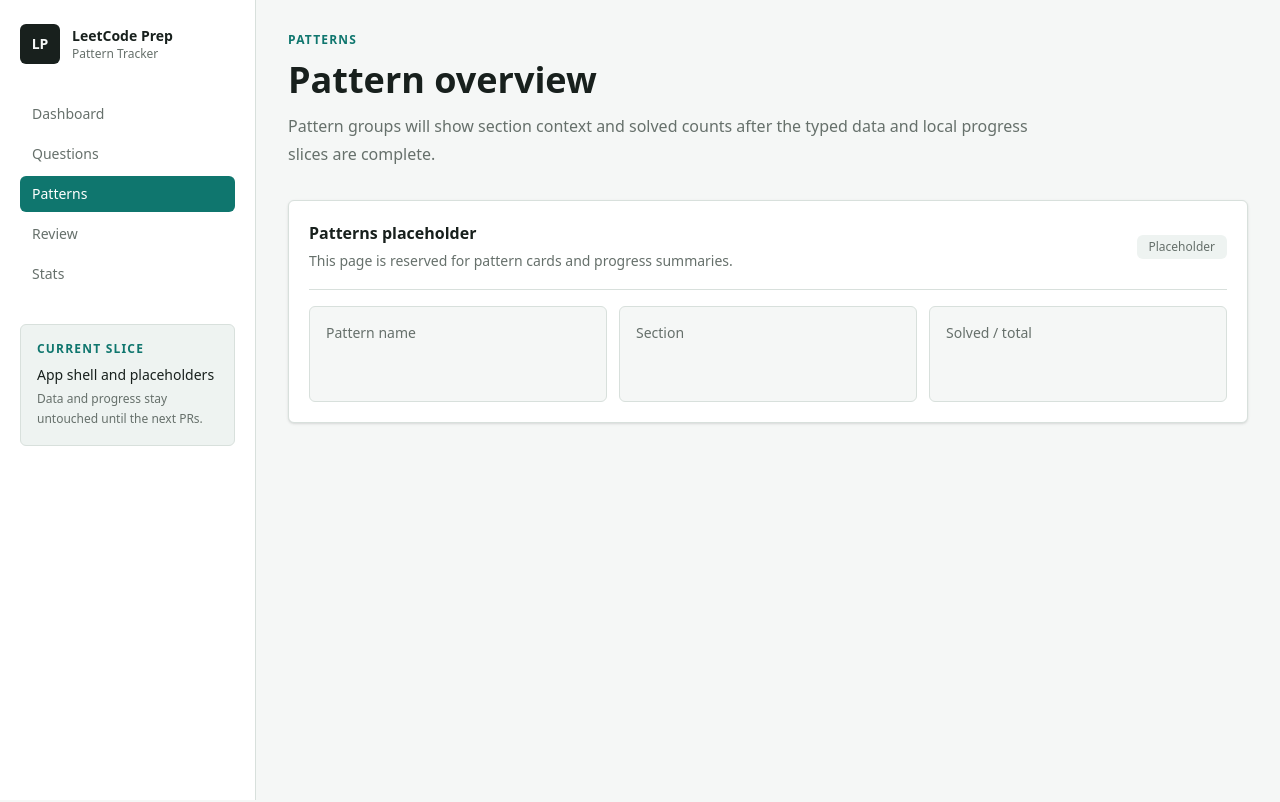
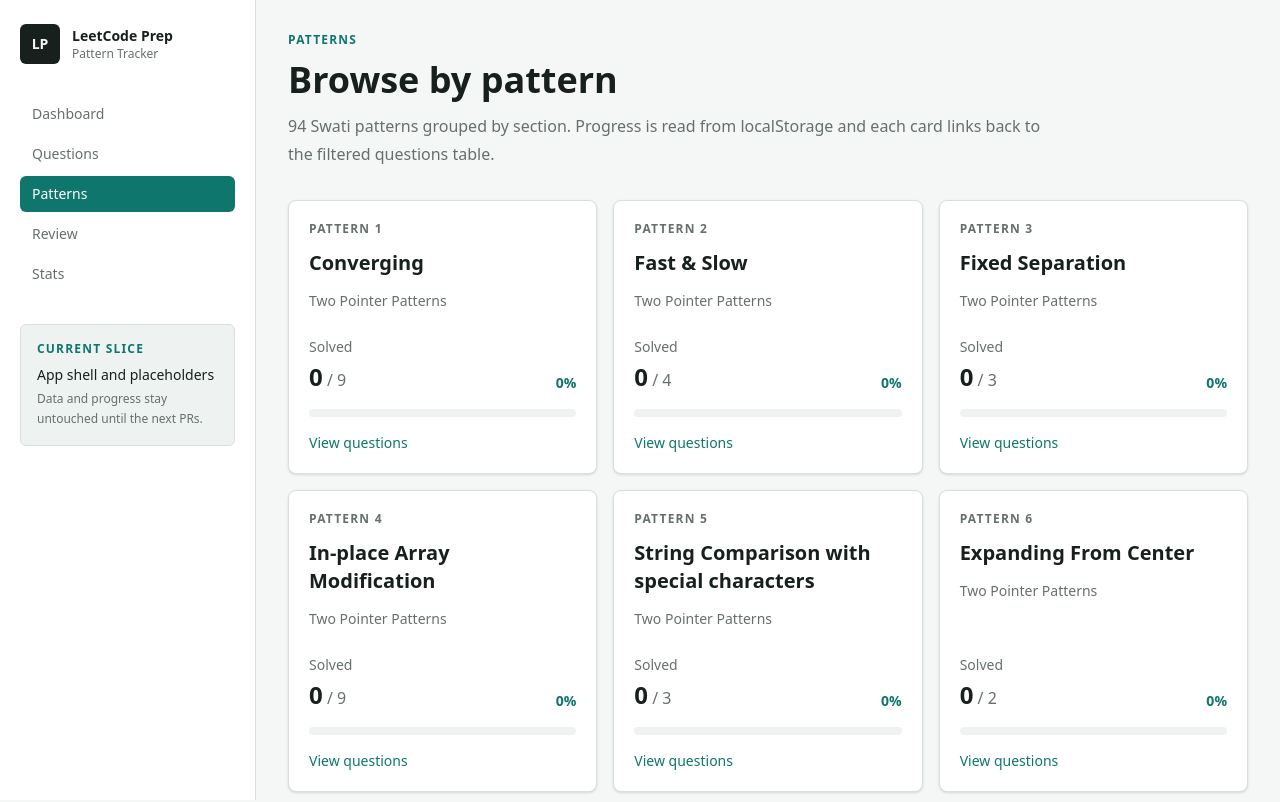
Before and after one commit to itsnothuy/Leetcode-Prep, a Next.js app: page /patterns in a window 1280 px wide. Shown: the top 802 px of the page. Built offline with nearby package versions, Linux system fonts and the light colour scheme.

Commit message:
feat(patterns): add pattern progress page

```diff
--- a/src/app/patterns/page.tsx
+++ b/src/app/patterns/page.tsx
@@ -1,20 +1,17 @@
 import { Container } from "@/components/container";
 import { PageHeader } from "@/components/page-header";
-import { PlaceholderPanel } from "@/components/placeholder-panel";
+import { PatternsOverview } from "@/components/patterns-overview";
+import { patterns, swatiDataSummary } from "@/data";
 
 export default function PatternsPage() {
   return (
     <Container>
       <PageHeader
         eyebrow="Patterns"
-        title="Pattern overview"
-        description="Pattern groups will show section context and solved counts after the typed data and local progress slices are complete."
+        title="Browse by pattern"
+        description={`${swatiDataSummary.patternCount} Swati patterns grouped by section. Progress is read from localStorage and each card links back to the filtered questions table.`}
       />
-      <PlaceholderPanel
-        title="Patterns placeholder"
-        description="This page is reserved for pattern cards and progress summaries."
-        items={["Pattern name", "Section", "Solved / total"]}
-      />
+      <PatternsOverview patterns={patterns} />
     </Container>
   );
 }
--- a/src/app/questions/page.tsx
+++ b/src/app/questions/page.tsx
@@ -3,7 +3,21 @@ import { PageHeader } from "@/components/page-header";
 import { QuestionsTable } from "@/components/questions-table";
 import { problems, swatiDataSummary } from "@/data";
 
-export default function QuestionsPage() {
+type QuestionsPageProps = {
+  searchParams?: Promise<{
+    pattern?: string | string[];
+  }>;
+};
+
+export default async function QuestionsPage({
+  searchParams,
+}: QuestionsPageProps) {
+  const resolvedSearchParams = await searchParams;
+  const patternParam = resolvedSearchParams?.pattern;
+  const initialPatternId = Array.isArray(patternParam)
+    ? patternParam[0]
+    : patternParam;
+
   return (
     <Container>
       <PageHeader
@@ -11,7 +25,11 @@ export default function QuestionsPage() {
         title="Swati question table"
         description={`${swatiDataSummary.patternQuestionEntryCount} pattern-question entries, ${swatiDataSummary.uniqueQuestionCount} unique questions, and ${swatiDataSummary.patternCount} patterns. Search, filters, sorting, and progress tracking are client-side for now.`}
       />
-      <QuestionsTable problems={problems} />
+      <QuestionsTable
+        key={initialPatternId ?? "all-patterns"}
+        initialPatternId={initialPatternId}
+        problems={problems}
+      />
     </Container>
   );
 }
--- /dev/null
+++ b/src/components/patterns-overview.tsx
@@ -0,0 +1,97 @@
+"use client";
+
+import Link from "next/link";
+import { useProblemProgress } from "@/hooks/use-problem-progress";
+import { formatSectionName } from "@/lib/problem-display";
+import type { Pattern } from "@/types/problem";
+
+type PatternsOverviewProps = {
+  patterns: Pattern[];
+};
+
+export function PatternsOverview({ patterns }: PatternsOverviewProps) {
+  const { getProblemStatus } = useProblemProgress();
+
+  return (
+    <section className="grid gap-4 md:grid-cols-2 xl:grid-cols-3">
+      {patterns.map((pattern) => {
+        const progress = getPatternProgress(pattern, getProblemStatus);
+
+        return (
+          <Link
+            key={pattern.id}
+            href={`/questions?pattern=${encodeURIComponent(pattern.id)}`}
+            className="group flex min-h-56 flex-col justify-between rounded-lg border border-border bg-surface p-5 shadow-sm transition hover:-translate-y-0.5 hover:border-accent hover:shadow-md"
+          >
+            <div>
+              <p className="text-xs font-semibold uppercase tracking-widest text-muted">
+                Pattern {pattern.number}
+              </p>
+              <h2 className="mt-3 text-xl font-semibold leading-7 group-hover:text-accent">
+                {pattern.name}
+              </h2>
+              <p className="mt-3 text-sm leading-6 text-muted">
+                {formatSectionName(pattern.section)}
+              </p>
+            </div>
+
+            <div className="mt-6">
+              <div className="flex items-end justify-between gap-4">
+                <div>
+                  <p className="text-sm font-medium text-muted">Solved</p>
+                  <p className="mt-1 text-2xl font-semibold">
+                    {progress.solvedCount}
+                    <span className="text-base font-medium text-muted">
+                      {" "}
+                      / {progress.totalCount}
+                    </span>
+                  </p>
+                </div>
+                <p className="text-sm font-semibold text-accent">
+                  {progress.percentComplete}%
+                </p>
+              </div>
+              <div
+                className="mt-4 h-2 overflow-hidden rounded-full bg-surface-muted"
+                aria-label={`${pattern.name} progress`}
+                aria-valuemax={100}
+                aria-valuemin={0}
+                aria-valuenow={progress.percentComplete}
+                role="progressbar"
+              >
+                <div
+                  className="h-full rounded-full bg-accent transition-all"
+                  style={{ width: `${progress.percentComplete}%` }}
+                />
+              </div>
+              <p className="mt-4 text-sm font-medium text-accent">
+                View questions
+              </p>
+            </div>
+          </Link>
+        );
+      })}
+    </section>
+  );
+}
+
+function getPatternProgress(
+  pattern: Pattern,
+  getProblemStatus: (problemId: string) => string,
+) {
+  const uniqueProblemIds = Array.from(
+    new Set(pattern.problems.map((problem) => problem.id)),
+  );
+  const totalCount = uniqueProblemIds.length;
+  const solvedCount = uniqueProblemIds.filter(
+    (problemId) => getProblemStatus(problemId) === "solved",
+  ).length;
+  const percentComplete =
+    totalCount === 0 ? 0 : Math.round((solvedCount / totalCount) * 100);
+
+  return {
+    percentComplete,
+    solvedCount,
+    totalCount,
+  };
+}
--- a/src/components/questions-table.tsx
+++ b/src/components/questions-table.tsx
@@ -17,6 +17,7 @@ import {
 import type { ProgressStatus } from "@/types/progress";
 
 type QuestionsTableProps = {
+  initialPatternId?: string;
   problems: Problem[];
 };
 
@@ -25,7 +26,10 @@ type SortDirection = "asc" | "desc";
 
 const ALL_FILTER_VALUE = "all";
 
-export function QuestionsTable({ problems }: QuestionsTableProps) {
+export function QuestionsTable({
+  initialPatternId,
+  problems,
+}: QuestionsTableProps) {
   const {
     getProblemStatus,
     isLoaded: isProgressLoaded,
@@ -34,7 +38,9 @@ export function QuestionsTable({ problems }: QuestionsTableProps) {
   } = useProblemProgress();
   const [searchQuery, setSearchQuery] = useState("");
   const [selectedSection, setSelectedSection] = useState(ALL_FILTER_VALUE);
-  const [selectedPatternId, setSelectedPatternId] = useState(ALL_FILTER_VALUE);
+  const [selectedPatternId, setSelectedPatternId] = useState(
+    initialPatternId ?? ALL_FILTER_VALUE,
+  );
   const [selectedDifficulty, setSelectedDifficulty] =
     useState(ALL_FILTER_VALUE);
   const [sortKey, setSortKey] = useState<SortKey>("number");
@@ -44,6 +50,12 @@ export function QuestionsTable({ problems }: QuestionsTableProps) {
   const patternOptions = getPatternOptions(problems);
   const difficultyOptions = getDifficultyOptions(problems);
   const progressSummary = getProgressSummary(problems, getProblemStatus);
+  const selectedPatternFilter = isKnownPatternId(
+    selectedPatternId,
+    patternOptions,
+  )
+    ? selectedPatternId
+    : ALL_FILTER_VALUE;
 
   const normalizedSearch = searchQuery.trim().toLowerCase();
   const filteredProblems = problems
@@ -55,8 +67,8 @@ export function QuestionsTable({ problems }: QuestionsTableProps) {
         selectedSection === ALL_FILTER_VALUE ||
         problem.section === selectedSection;
       const matchesPattern =
-        selectedPatternId === ALL_FILTER_VALUE ||
-        problem.patternId === selectedPatternId;
+        selectedPatternFilter === ALL_FILTER_VALUE ||
+        problem.patternId === selectedPatternFilter;
       const matchesDifficulty =
         selectedDifficulty === ALL_FILTER_VALUE ||
         problem.difficulty === selectedDifficulty;
@@ -75,7 +87,7 @@ export function QuestionsTable({ problems }: QuestionsTableProps) {
   const hasActiveFilters =
     normalizedSearch.length > 0 ||
     selectedSection !== ALL_FILTER_VALUE ||
-    selectedPatternId !== ALL_FILTER_VALUE ||
+    selectedPatternFilter !== ALL_FILTER_VALUE ||
     selectedDifficulty !== ALL_FILTER_VALUE ||
     sortKey !== "number" ||
     sortDirection !== "asc";
@@ -151,7 +163,7 @@ export function QuestionsTable({ problems }: QuestionsTableProps) {
           <label className="flex flex-col gap-2 text-sm font-medium">
             Pattern
             <select
-              value={selectedPatternId}
+              value={selectedPatternFilter}
               onChange={(event) => setSelectedPatternId(event.target.value)}
               className="h-10 rounded-md border border-border bg-background px-3 text-sm font-normal outline-none transition focus:border-accent"
             >
@@ -398,6 +410,16 @@ function getPatternOptions(
     );
 }
 
+function isKnownPatternId(
+  patternId: string,
+  patternOptions: { id: string; name: string }[],
+): boolean {
+  return (
+    patternId === ALL_FILTER_VALUE ||
+    patternOptions.some((pattern) => pattern.id === patternId)
+  );
+}
+
 function getDifficultyOptions(
   problems: Problem[],
 ): NonNullable<Problem["difficulty"]>[] {
```
